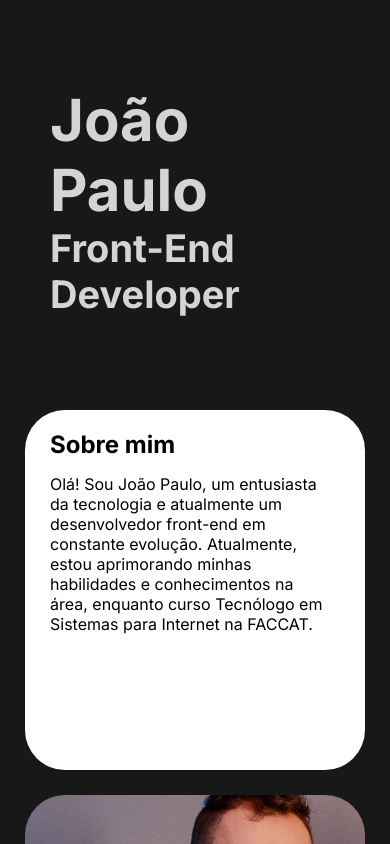
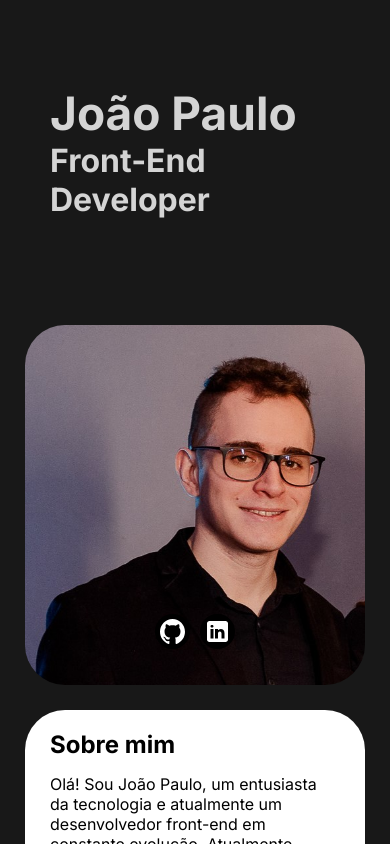
Before and after one commit to joaop-rosa/my-site, a Next.js app: page / in a window 390 px wide. Built offline with nearby package versions, Linux system fonts and the light colour scheme.

Commit message:
general adjusts

```diff
--- a/src/app/components/cards/CardCarousel.module.css
+++ b/src/app/components/cards/CardCarousel.module.css
@@ -47,3 +47,21 @@
   justify-content: center;
   gap: 7px;
 }
+
+@media screen and (max-width: 535px) {
+  .icon {
+    width: 80px;
+  }
+
+  .title {
+    font-size: 18px;
+  }
+
+  .arrowLeft {
+    left: -50px;
+  }
+
+  .arrowRight {
+    right: -50px;
+  }
+}
--- a/src/app/page.module.css
+++ b/src/app/page.module.css
@@ -33,7 +33,7 @@
   grid-row: auto;
 }
 
-.customStartCardWrapper {
+.cardName {
   padding: 60px 25px 20px;
   grid-column: span 7;
   grid-row: auto;
@@ -41,12 +41,12 @@
 
 .name {
   color: var(--alto);
-  font-size: 58px;
+  font-size: 56px;
 }
 
 .description {
   color: var(--alto);
-  font-size: 38px;
+  font-size: 34px;
 }
 
 .customCardPersonalWrapper {
@@ -126,11 +126,14 @@
 }
 
 .worksWrapper {
-  display: flex;
-  flex-direction: column;
-  gap: 10px;
+  display: grid;
+  grid-template-columns: repeat(auto-fit, minmax(auto, 90px));
+  grid-template-columns: repeat(auto-fit, minmax(auto, 360px));
+  align-items: flex-start;
+  flex: unset;
+  row-gap: 20px;
+  column-gap: 30px;
   overflow-y: auto;
-  flex: 1;
   padding-right: 10px;
 }
 
@@ -173,114 +176,164 @@
 @media screen and (max-width: 1024px) {
   .content {
     grid-template-columns: repeat(16, 1fr);
-    grid-template-rows: repeat(3, 360px);
+    grid-template-rows: repeat(auto-fit, 1fr);
     height: unset;
     min-height: 700px;
     max-height: unset;
   }
 
-  .customStartCardWrapper {
+  .cardName {
     grid-column: span 11;
-    grid-row: span 2;
+    grid-row: auto;
+    order: 1;
+    min-height: 275px;
   }
 
   .cardAbout {
     grid-column: span 5;
     grid-row: auto;
+    order: 2;
+    min-height: 270px;
   }
 
   .cardCarousel {
-    grid-column: span 9;
+    grid-column: span 11;
     grid-row: auto;
+    order: 3;
+    min-height: 320px;
   }
 
   .workCardWrapper {
-    grid-column: span 7;
+    grid-column: span 16;
     grid-row: auto;
+    order: 5;
+    min-height: 250px;
+  }
+
+  .worksWrapper {
+    padding-right: 0;
   }
 
   .customCardPersonalWrapper {
     grid-row: auto;
     grid-column: span 5;
+    order: 4;
+    min-height: 360px;
   }
 }
 
 @media screen and (max-width: 920px) {
-  .customStartCardWrapper {
+  .cardName {
     grid-column: span 10;
-    grid-row: span 2;
   }
 
   .cardAbout {
     grid-column: span 6;
-    grid-row: auto;
+  }
+
+  .cardCarousel {
+    grid-column: span 10;
   }
 
   .customCardPersonalWrapper {
-    grid-row: auto;
     grid-column: span 6;
   }
 }
 
 @media screen and (max-width: 768px) {
   .content {
-    grid-template-rows: repeat(4, 360px);
+    grid-template-columns: repeat(5, 1fr);
   }
 
-  .customStartCardWrapper {
-    grid-column: span 16;
-    grid-row: span 1;
+  .cardName {
+    grid-column: span 5;
   }
 
   .cardAbout {
-    grid-column: span 8;
-    grid-row: auto;
+    grid-column: span 3;
   }
 
   .cardCarousel {
-    grid-column: span 16;
-    grid-row: auto;
+    grid-column: span 5;
+    order: 4;
   }
 
   .workCardWrapper {
-    grid-column: span 16;
-    grid-row: auto;
+    grid-column: span 5;
   }
 
   .customCardPersonalWrapper {
-    grid-row: auto;
-    grid-column: span 8;
+    grid-column: span 2;
   }
 }
 
 @media screen and (max-width: 768px) {
   .content {
-    grid-template-rows: repeat(5, minmax(auto, 360px));
-    grid-template-columns: repeat(5, 1fr);
+    grid-template-columns: repeat(7, 1fr);
   }
 
-  .customStartCardWrapper {
-    grid-column: span 5;
-    grid-row: span 1;
+  .cardName {
+    grid-column: span 7;
   }
 
   .cardAbout {
-    grid-column: span 5;
-    grid-row: auto;
+    grid-column: span 4;
+    order: 2;
   }
 
   .cardCarousel {
-    grid-column: span 5;
-    grid-row: auto;
+    grid-column: span 7;
   }
 
   .workCardWrapper {
-    grid-column: span 5;
-    grid-row: auto;
+    grid-column: span 7;
+    min-height: 280px;
   }
 
   .customCardPersonalWrapper {
-    grid-row: 1.2;
-    grid-column: span 5;
+    grid-column: span 3;
+    order: 1;
   }
 }
+
+@media screen and (max-width: 535px) {
+  .cardName {
+    grid-column: span 7;
+  }
+
+  .cardAbout {
+    grid-column: span 7;
+  }
+
+  .cardCarousel {
+    grid-column: span 7;
+  }
+
+  .workCardWrapper {
+    grid-column: span 7;
+  }
+
+  .customCardPersonalWrapper {
+    grid-column: span 7;
+  }
+
+  .name {
+    font-size: 46px;
+  }
+
+  .description {
+    font-size: 32px;
+  }
+
+  .personalImage {
+    object-position: 50% 15%;
+  }
+
+  .workTitle {
+    font-size: 18px;
+  }
+
+  .workSubtitle {
+    font-size: 16px;
+  }
+}
--- a/src/app/page.tsx
+++ b/src/app/page.tsx
@@ -1,7 +1,7 @@
 "use client"
 
 import s from "./page.module.css"
-import { CARD_THEME, CARD_TYPE, Card } from "./components/Card"
+import { CARD_THEME, CARD_TYPE, Card } from "./components/cards/Card"
 import { ABOUT_ME_CARD, PROJECT_CARD } from "./constants/text"
 import { PROJECTS } from "./constants/projects"
 import Image from "next/image"
@@ -26,7 +26,7 @@ export default function Home() {
       <div className={s.container}>
         <div className={s.content}>
           <Card type={CARD_TYPE.CUSTOM}>
-            <div className={s.customStartCardWrapper}>
+            <div className={s.cardName}>
               <h1 className={s.name}>João Paulo</h1>
               <h2 className={s.description}>Front-End Developer</h2>
             </div>
```
Also changed, not shown: src/app/components/cards/Card.tsx (renamed from src/app/components/Card.tsx, +21 -21 lines), src/app/components/cards/Card.module.css (renamed from src/app/components/Card.module.css), 1 other file (tests, documents, lock files or other folders).
